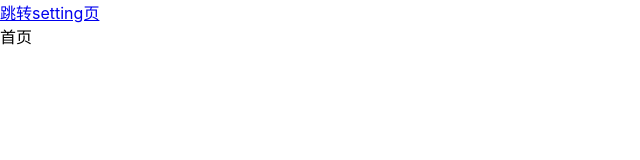
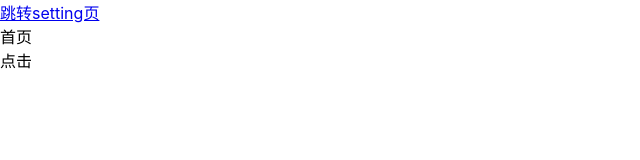
Before and after one commit to wpigdry/create-react, a React (Create React App) app in the folder create-demo/: page /index in a window 1280 px wide. Shown: the top 160 px of the page, without its empty margins (0-640 px from the left). Built offline with nearby package versions, Linux system fonts and the light colour scheme.

Commit message:
class组件强制更新函数

```diff
--- a/create-demo/src/components/index/index.js
+++ b/create-demo/src/components/index/index.js
@@ -32,13 +32,19 @@ class About extends React.Component {
   // }
 
   componentDidMount() {
-    console.log(this);
+    console.log(this.context); // 取context参数
   }
 
   componentWillUnmount() {
   }
 
+  clk() {
+    this.forceUpdate(); // this上自身挂载的强制视图更新函数
+  }
+
   render() {
+    console.log('render');
+
     return <>
       <Router>
           {/* this.history.goBack()和this.history.go()不能回退子路由吗 只能回退一级路由？ */}
@@ -51,6 +57,7 @@ class About extends React.Component {
 
       <div className='container'>
           首页
+          <div onClick={() => this.clk()}>点击</div>
       </div>
     </>
   }
```
